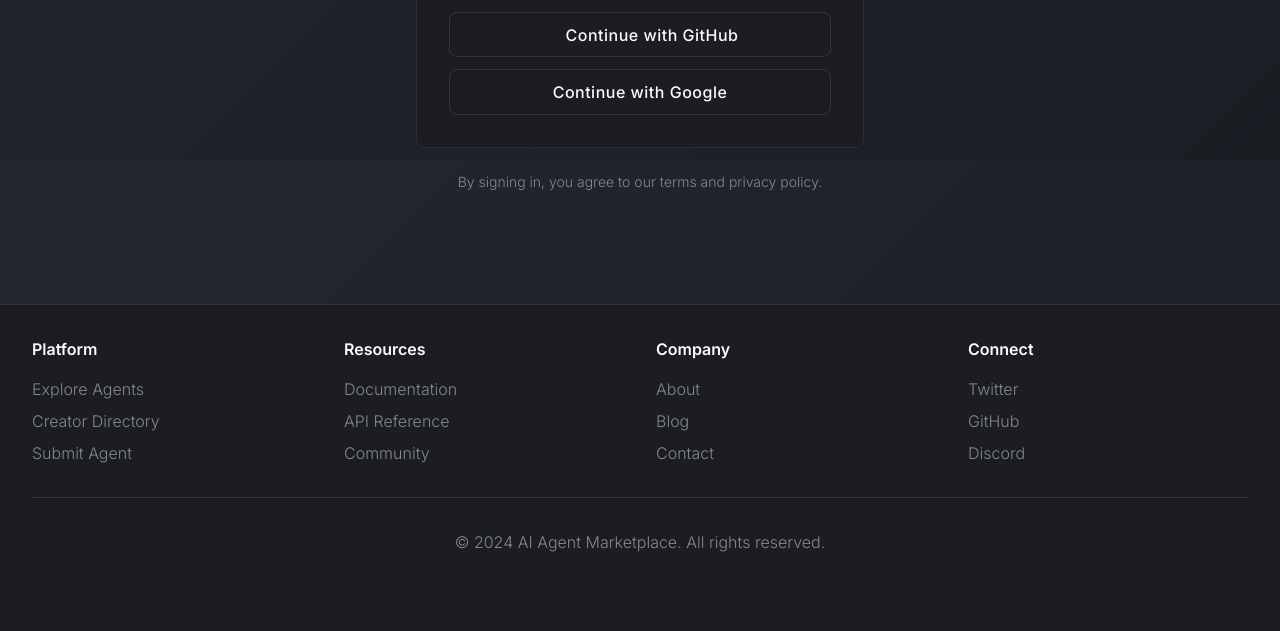
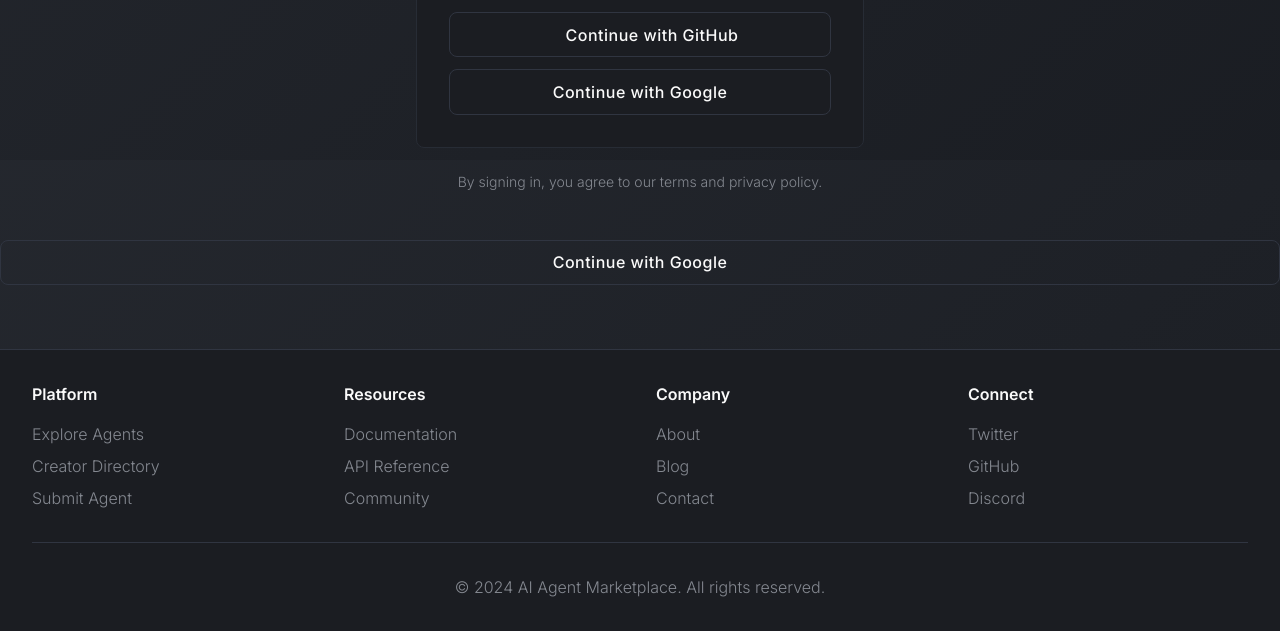
Before and after one commit to dhruv-garg07/agent-architects-studio, a Flask app: page /auth in a window 1280 px wide. Shown: the part 640-1271 px from the top of the page. Before the commit the page ends 1192 px from the top, so only its background shows below. Run offline with Flask 3, Linux system fonts and the light colour scheme; parts of the project's set-up code (start-up, migrations or seed data) failed here and were passed over; some libraries are stand-ins or nearby versions.

Commit message:
auth_changes

```diff
--- a/templates/auth.html
+++ b/templates/auth.html
@@ -287,10 +287,47 @@ function switchTab(tabName) {
     });
 </script>
 
+<!-- Social Login -->
+<div class="space-y-3">
+    <button id="google-login" class="btn-secondary w-full flex items-center justify-center">
+        Continue with Google
+    </button>
+</div>
+
+<script src="https://unpkg.com/@supabase/supabase-js"></script>
 <script>
-document.getElementById("google-login").addEventListener("click", function () {
-    window.location.href = "/login/google"; // redirects to Flask route
-});
+  // Initialize Supabase client
+  const supabase = supabase.createClient(
+    "https://YOUR_PROJECT.supabase.co",
+    "YOUR_PUBLIC_ANON_KEY"
+  );
+
+  // Handle Google login click
+  document.getElementById("google-login").addEventListener("click", async () => {
+    const { data, error } = await supabase.auth.signInWithOAuth({
+      provider: "google",
+      options: {
+        redirectTo: window.location.origin + "/auth/callback"
+      }
+    });
+
+    if (error) {
+      console.error("Error logging in:", error.message);
+    }
+  });
+</script>
+
+
+<script>
+  window.addEventListener("DOMContentLoaded", async () => {
+    const { data: { session }, error } = await supabase.auth.getSession();
+
+    if (session) {
+      console.log("Logged in as:", session.user.email);
+      // Redirect to homepage or dashboard
+      window.location.href = "/";
+    }
+  });
 </script>
 
 
```
